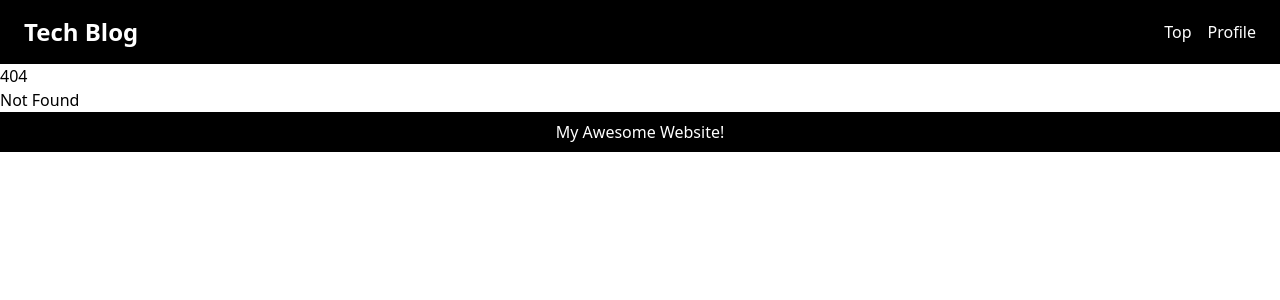
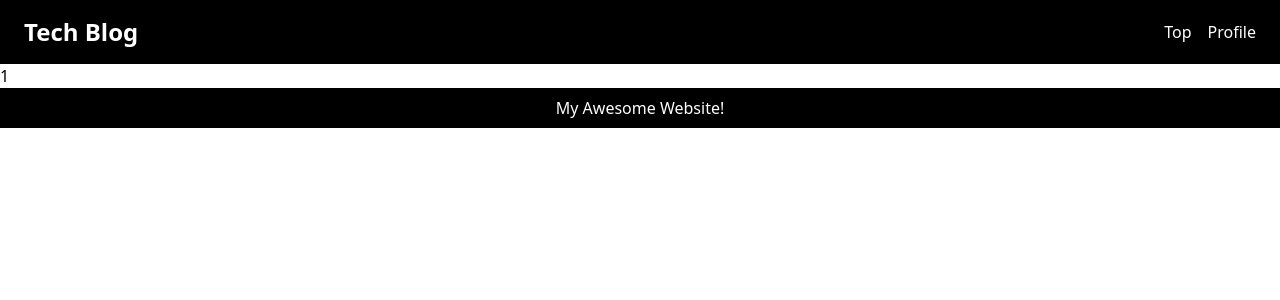
Before and after one commit to rara-tan/zenn-book-sveltekit-techblog, a SvelteKit app: page /articles/1 in a window 1280 px wide. Before the commit this address had no page. Shown: the top 300 px of the page. Built offline with nearby package versions, Linux system fonts and the light colour scheme.

Commit message:
add route parameter

```diff
--- /dev/null
+++ b/src/routes/articles/[articleId]/+page.server.js
@@ -0,0 +1,5 @@
+export function load({ params }) {
+	return {
+		params
+	};
+}
--- /dev/null
+++ b/src/routes/articles/[articleId]/+page.svelte
@@ -0,0 +1,5 @@
+<script>
+	export let data;
+</script>
+
+<h1>{data.params.articleId}</h1>
```
